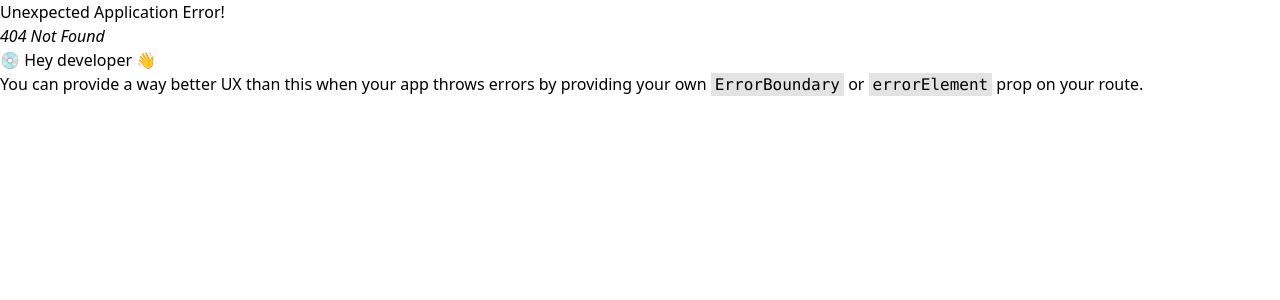
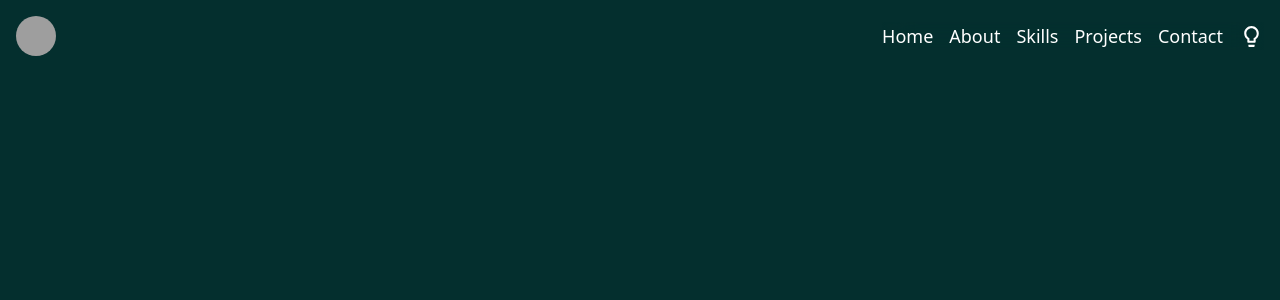
Before and after one commit to Solomon-Gachure/gachureportfolio, a React (Create React App) app: page /about in a window 1280 px wide. Before the commit this address had no page. Shown: the top 300 px of the page. Built offline with nearby package versions, Linux system fonts and the light colour scheme; grey boxes are pictures that could not be loaded.

Commit message:
Added abouts page and made some changes

```diff
--- a/src/App.js
+++ b/src/App.js
@@ -1,22 +1,15 @@
 import Footer from "./component/footer";
 import Navbar from "./component/navbar";
 import { RouterProvider, createBrowserRouter, createRoutesFromElements, Route } from "react-router-dom";
+import About from "./pages/about";
 
 function App() {
   const router = createBrowserRouter(
     createRoutesFromElements(
-      <>
-        <Route
-          path="/"
-          element={
-            <>
-              <Navbar />
+      <Route path="/" element={<Navbar/>}>
+        <Route path="/about" element={<About/>} />
 
-            </>
-          }
-        ></Route>
-
-      </>
+      </Route>
     )
   );
 
--- a/src/component/navbar.js
+++ b/src/component/navbar.js
@@ -1,11 +1,22 @@
-import React from 'react'
+import React, { useState } from 'react'
 import profile from '../assets/profile.JPG'
-import { MdOutlineMenu,MdOutlineLightbulb } from "react-icons/md";
+import { MdOutlineMenu,MdOutlineLightbulb, MdClose  } from "react-icons/md";
 import { NavLink, Outlet } from 'react-router-dom'
 const Navbar = () => {
+  const [menu, setMenu]=useState(false)
+    const handleMenu=()=>{
+      setMenu(!menu)
+    }
+    const handleClose=()=>{
+      setMenu(false)
+    }
+    const handleClick=()=>{
+      handleClose()
+    }
+
   return (
-    <div className='p-4 w-full'>
-        <div className='flex justify-between'>
+    <div className='p-4 w-full bg-teal-950 h-screen text-white'>
+        <div className='flex justify-between  items-center'>
             {/**profile icon */}
             <div className='w-[40px] h-[40px] rounded-full'>
 <img className='w-full h-full object-cover rounded-full'
@@ -13,22 +24,48 @@ src={profile}
  alt="profile" />
             </div>
             {/**links to the pages */}
-            <div>
-                <ul className='flex gap-2'>
-                    <li>Home</li>
-                    <li>About</li>
-                    <li>Skills</li>
-                    <li>Projects</li>
-                    <li>Socials</li>
-                    <MdOutlineLightbulb size={25}  />
-                    <MdOutlineMenu size={25} />
+            <div className=' bg-opacity-60 backdrop-blur-lg backdrop-filter:blur(8px) bg-clip-padding'>
+
+                  <ul className='hidden md:flex items-center gap-4 md:text-lg'>
+
+                  <NavLink>Home</NavLink>
+                  <NavLink to="/about" >About</NavLink>
+                  <NavLink>Skills</NavLink>
+                  <NavLink>Projects</NavLink>
+                  <NavLink>Contact</NavLink>
+                    <MdOutlineLightbulb size={25}   />
+                </ul>
+               <div className='flex gap-4 items-center'>
+                <MdOutlineLightbulb size={30} className='md:hidden'  />
+                <MdOutlineMenu onClick={handleMenu} className='cursor-pointer flex md:hidden' size={30} />
+               </div>
+            </div>
+        </div>
+        {
+      menu &&
+      <div className='w-full h-screen'>
+        <div className='h-screen w-full '>
+
+                  <ul className='flex flex-col top-0 pt-16 p-8 text-4xl text-gray-300 bg-transparent/40 fixed z-50 inset-0 ease-in-out h-full w-full backdrop-blur-lg backdrop-filter:blur(8px) gap-4 transition duration-100'>
+                  <div className=' ml-auto'>
+                    <MdClose onClick={handleClose} className='cursor-pointer z-50 font-bold animate-bounce' size={35}/>
+                  </div>
+                  <NavLink>Home</NavLink>
+                  <NavLink to="/about" onClick={handleClick} >About</NavLink>
+                  <NavLink onClick={handleClick}>Skills</NavLink>
+                  <NavLink onClick={handleClick}>Projects</NavLink>
+                  <NavLink onClick={handleClick}>Contact</NavLink>
+
 
                 </ul>
+
             </div>
-        </div>
+      </div>
+    }
 <main>
         <Outlet/>
     </main>
+
     </div>
   )
 }
--- /dev/null
+++ b/src/pages/about.js
@@ -0,0 +1,11 @@
+import React from 'react'
+
+const About = () => {
+  return (
+    <div>
+
+    </div>
+  )
+}
+
+export default About
```
